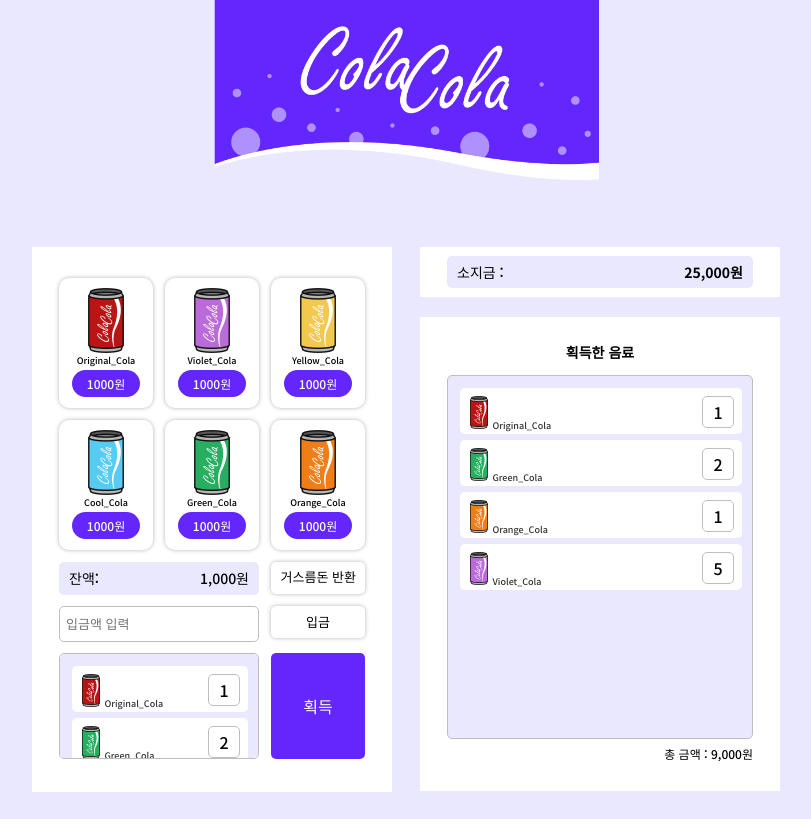
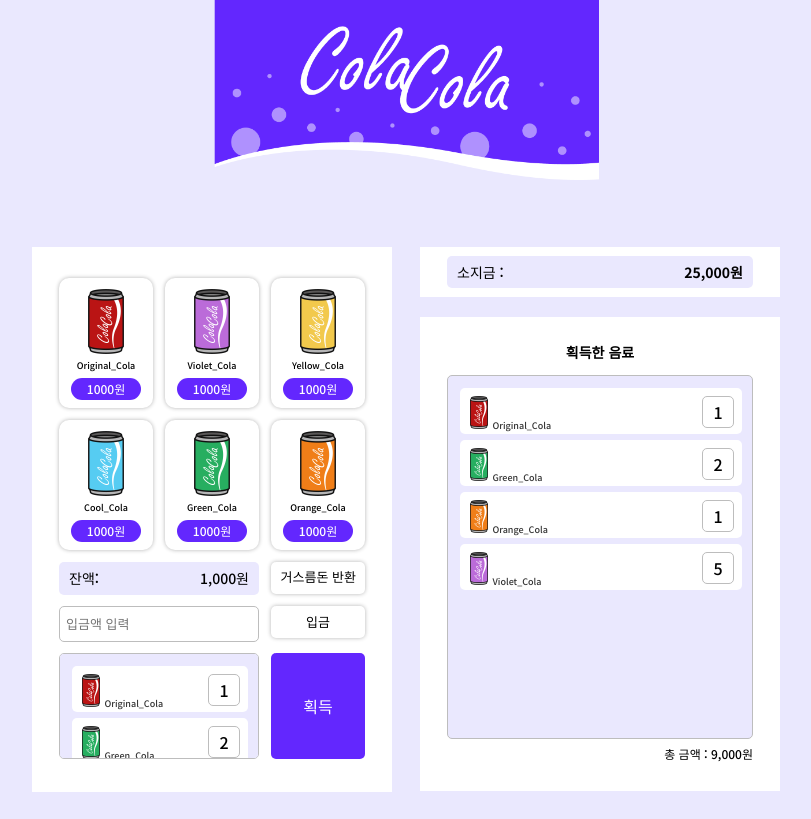
Before and after one commit to ssssssjay/vending-machine, a plain HTML site: page index.html in a window 1280 px wide. Shown: the whole page, without its empty margins (234-1045 px from the left). Drawn offline with Linux system fonts and the light colour scheme.

Commit message:
Add files via upload

```diff
--- a/src/style/style.css
+++ b/src/style/style.css
@@ -31,12 +31,9 @@
     height: 545px;
     background-color: #fff;
     box-sizing: border-box;
-    /* display: flex; */
-    /* justify-content: center; */
-    /* align-items: center; */
 }
 
-/* 음료 카드 */
+/* 자판기 음료 부분 */
 .vending-machine .list-item::after {
     display: block;
     content: '';
@@ -62,6 +59,7 @@
 .vending-machine .list-item li:nth-child(3n) {
     margin-right: 0;
 }
+/* 매진된 음료 구현 */
 .vending-machine .list-item li.soldout::before {
     display: block;
     position: absolute;
@@ -85,31 +83,26 @@
     border-radius: 10px;
     background-color: #fff;
     text-align: center;
-    padding-bottom: 9px;
-    box-sizing: border-box;
+    padding: 11px 0 9px;
 }
 .btn-item .img-item {
     width: 36px;
     height: 65px;
+    margin-bottom: 6px;
 }
 .btn-item .tit-item {
-    font-family: Noto Sans KR;
     font-size: 9px;
-    font-style: normal;
-    font-weight: 500;
-    line-height: 13px;
-    letter-spacing: 0em;
-    text-align: center;
+    line-height: 10px;
     display: block;
     margin-bottom: 7px;
 }
 .btn-item .txt-item {
+    display: inline-block;
     background-color: #6327FE;
     border-radius: 50px;
     width: 70px;
     height: 22px;
     box-sizing: border-box;
-    /* margin-bottom: 9px; */
     padding: 5px 15px;
     font-size: 12px;
     line-height: 12px;
@@ -141,13 +134,8 @@
 }
 .cont-return .btn-return {
     padding: 6px 9px 8px 10px;
-    font-family: Noto Sans KR;
     font-size: 13px;
-    font-style: normal;
-    font-weight: 500;
     line-height: 18px;
-    letter-spacing: 0em;
-    text-align: center;
     box-shadow: 0 0 4px rgba(0, 0, 0, .3);
     border-radius: 5px;
     float: right;
```
